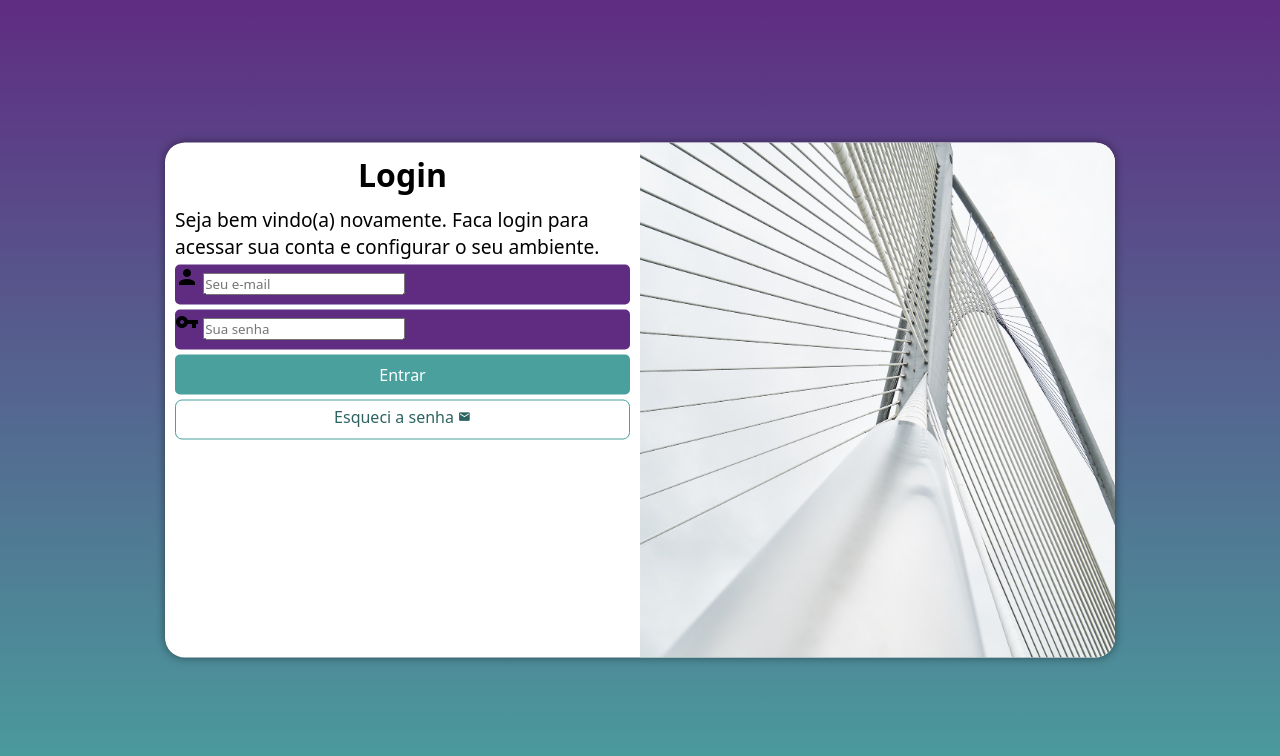
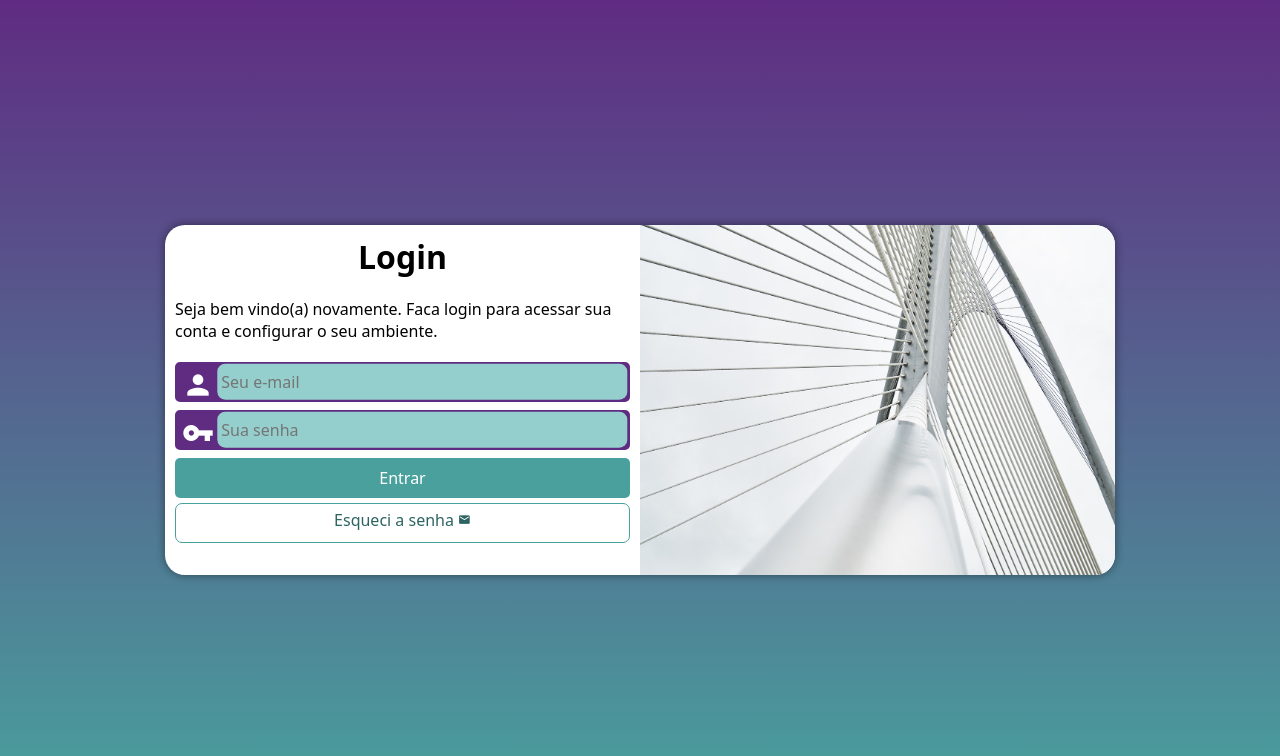
Before and after one commit to AbelRogerioJunior/projecto-login, a plain HTML site: page index.html in a window 1280 px wide. Drawn offline with Linux system fonts and the light colour scheme.

Commit message:
personalizando a caixa de texto

```diff
--- a/estilos/media-query.css
+++ b/estilos/media-query.css
@@ -10,13 +10,14 @@ Desktop: 992px ate 1200px
 Grandes telas: acima de 1200px
 */
 
-@media screen and (min-width: 768px) and (max-width:992px){
+@media screen and (min-width: 768px) and (max-width:992px){ /*Configuracao para laptop*/
     body{
         background-image: linear-gradient(to top,#49a09d,#5f2c82);
     }
 
     section#login{
         width: 80vw;
+        height: 320px;
     }
 
     section div#imagem{
@@ -35,6 +36,17 @@ Grandes telas: acima de 1200px
     div#formulario p{
         font-size: 1.2em;
     }
+
+    div.campo > input{
+        background-color: #94cfcd;
+        font-size: 1em;
+        height: 100%;
+        width: 92%;
+        border: 0px;
+        border-radius: 8px;
+        padding: 4px;
+        transform: translate(+38.4px,-42.5px);
+    }
 }
 
 @media screen and (min-width:992px ){
@@ -43,6 +55,7 @@ Grandes telas: acima de 1200px
     }
     section#login{
         width: 950px;
+        height: 350px;
     }
 
     section div#imagem{
@@ -63,6 +76,19 @@ Grandes telas: acima de 1200px
     }
 
     div#formulario p{
-        font-size: 1.2em;
+        font-size: 1em;
+        margin: 20px 0px;
     }
+
+    div.campo > input{
+        background-color: #94cfcd;
+        font-size: 1em;
+        height: 100%;
+        width: 91%;
+        border: 0px;
+        border-radius: 8px;
+        padding: 4px;
+        transform: translate(+40.3px,-42.3px);
+    }
+
 }
--- a/estilos/style.css
+++ b/estilos/style.css
@@ -33,7 +33,7 @@ section#login{
     overflow: hidden;
 
     background-color: white;
-    width: 300px;
+    width: 250px;
     height: 515px;
     border-radius: 20px;
     box-shadow: 0px 0px 10px rgba(0, 0, 0, 0.451);
@@ -64,15 +64,36 @@ div#formulario p{
 
 form div.campo{
     background-color: #5f2c82;
+    border: 2px solid #5f2c82;
     display: block;
     width: 100%;
     height: 40px;
     border-radius: 5px;
-    margin: 5px 0px;
+    margin: 8px 0px;
 }
 
 div.campo label{
     display: none;
+}
+
+div.campo span{
+    color: white;
+   /* background-color: black;*/
+    font-size: 2em;
+    width: 40px;
+    padding: 5px;
+}
+
+div.campo > input{
+    background-color: #94cfcd;
+    font-size: 1em;
+
+    height: 100%;
+    width: calc(100% -50px);
+    border: 0px;
+    border-radius: 8px;
+    transform: translate(+37.3px,-42.5px);
+    padding: 4px;
 }
 
 form input[type=submit]{
```
